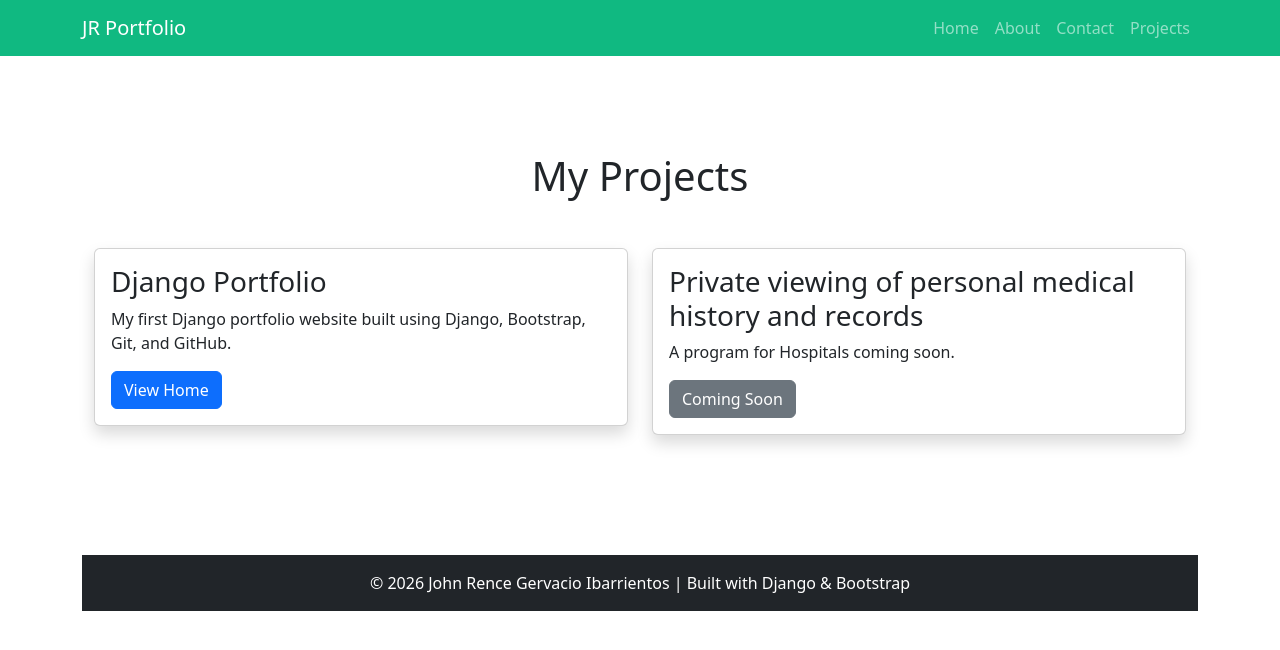
After one commit to JohnRence07/MYPORTFOLIO, a Django app: template main/templates/main/projects.html in a window 1280 px wide. The commit adds this page. Shown: the top 650 px of the page. Run offline with Django 5.2, Linux system fonts and the light colour scheme; the template is opened without the code that fills it, so the values that code supplies are empty.

Commit message:
feat: improve portfolio layout and add projects page

```diff
--- a/main/templates/main/base.html
+++ b/main/templates/main/base.html
@@ -10,7 +10,7 @@
 
 <body>
 
-<nav class="navbar navbar-expand-lg navbar-dark bg-dark">
+<nav class="navbar navbar-expand-lg navbar-dark" style="background-color: #10b981;">
     <div class="container">
 
         <a class="navbar-brand" href="/">JR Portfolio</a>
@@ -39,6 +39,10 @@
                     <a class="nav-link" href="/contact/">Contact</a>
                 </li>
 
+                <li class="nav-item">
+                    <a class="nav-link" href="/projects/">Projects</a>
+                </li>
+
             </ul>
 
         </div>
--- a/main/templates/main/index.html
+++ b/main/templates/main/index.html
@@ -28,7 +28,8 @@
         This website documents my journey as I build real-world projects.
     </p>
 
-    <a href="/about/" class="btn btn-primary btn-lg mt-3">
+   <a href="/about/" class="btn btn-lg mt-3 text-white"
+   style="background-color: #2563eb;">
         Learn More About Me
     </a>
 
--- /dev/null
+++ b/main/templates/main/projects.html
@@ -0,0 +1,61 @@
+{% extends 'main/base.html' %}
+
+{% block content %}
+
+<div class="container py-5">
+
+    <h1 class="text-center mb-5">My Projects</h1>
+
+    <div class="row">
+
+        <!-- Current Project -->
+        <div class="col-md-6 mb-4">
+            <div class="card shadow">
+
+                <div class="card-body">
+
+                    <h3 class="card-title">
+                        Django Portfolio
+                    </h3>
+
+                    <p class="card-text">
+                        My first Django portfolio website built using Django, Bootstrap, Git, and GitHub.
+                    </p>
+
+                    <a href="/" class="btn btn-primary">
+                        View Home
+                    </a>
+
+                </div>
+
+            </div>
+        </div>
+
+        <!-- Semester Project -->
+        <div class="col-md-6 mb-4">
+            <div class="card shadow">
+
+                <div class="card-body">
+
+                    <h3 class="card-title">
+                        Private viewing of personal medical history and records
+                    </h3>
+
+                    <p class="card-text">
+                        A program for Hospitals coming soon.
+                    </p>
+
+                    <a href="#" class="btn btn-secondary">
+                        Coming Soon
+                    </a>
+
+                </div>
+
+            </div>
+        </div>
+
+    </div>
+
+</div>
+
+{% endblock %}
--- a/main/urls.py
+++ b/main/urls.py
@@ -5,4 +5,5 @@ urlpatterns = [
     path('', views.home, name='home'),
     path('about/', views.about, name='about'),
     path('contact/', views.contact, name='contact'),
+    path("projects/", views.projects, name="projects"),
 ]
--- a/main/views.py
+++ b/main/views.py
@@ -8,3 +8,6 @@ def about(request):
 
 def contact(request):
     return render(request, 'main/contact.html')
+
+def projects(request):
+    return render(request, "main/projects.html")
```
